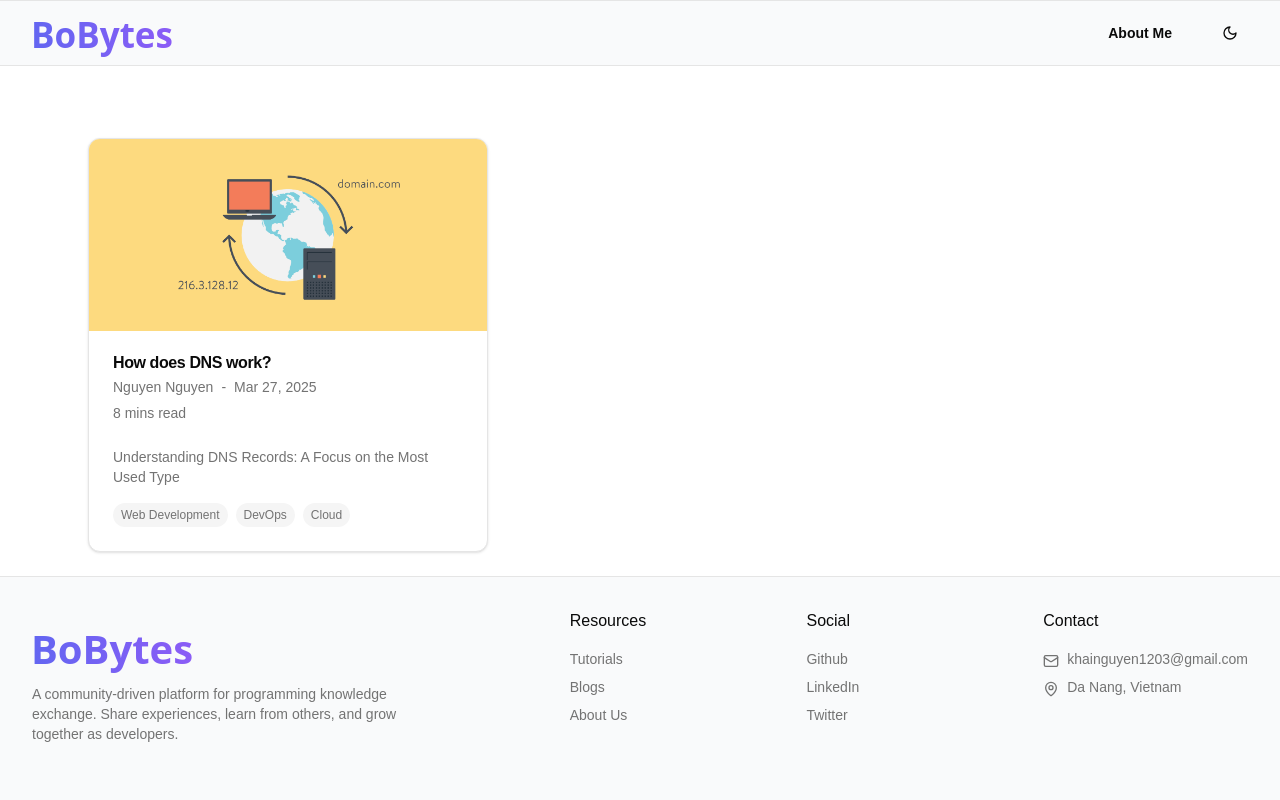
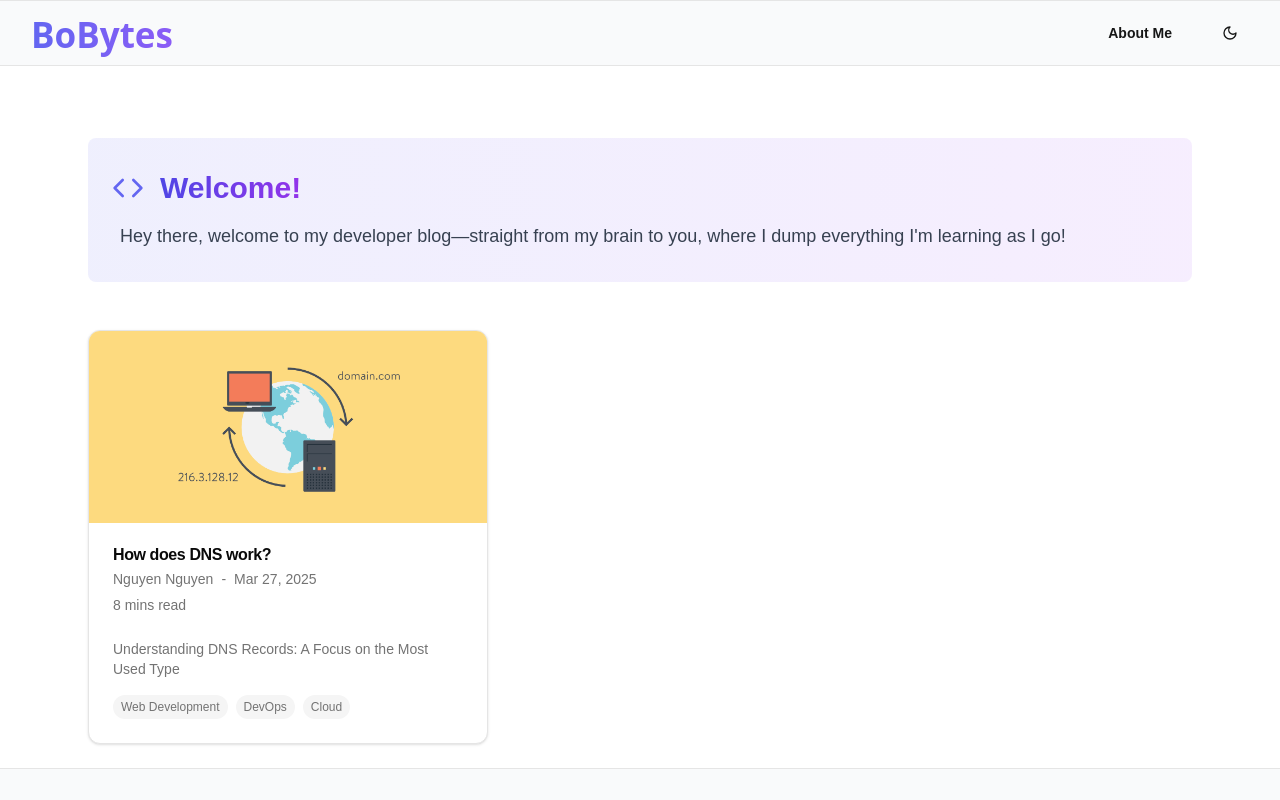
Before and after one commit to yoshivn1203/Dev-Blog-Fe-Only, a Next.js app: page / in a window 1280 px wide. Shown: the top 800 px of the page. Built offline with nearby package versions, Linux system fonts and the light colour scheme.

Commit message:
update content

```diff
--- a/src/app/(home)/blog-card.tsx
+++ b/src/app/(home)/blog-card.tsx
@@ -9,7 +9,7 @@ import type { Post } from './actions'
 export function BlogCard({ post }: { post: Post }) {
   return (
     <Link href={`/${post.slug}`}>
-      <Card className='h-full overflow-hidden hover:shadow-lg transition-shadow md:min-w-[400px]'>
+      <Card className='h-full overflow-hidden hover:shadow-lg transition-shadow md:min-w-[400px] dark:bg-gray-800'>
         {post.thumbnail && (
           <div className='relative w-full h-48'>
             <Image src={post.thumbnail} alt={post.title} fill className='object-cover' />
--- a/src/app/(home)/page.tsx
+++ b/src/app/(home)/page.tsx
@@ -1,4 +1,6 @@
 // Remove 'use client' since we want this to be a Server Component
+import { Code } from 'lucide-react'
+
 import { getPosts } from './actions'
 import { BlogCard } from './blog-card'
 
@@ -8,6 +10,22 @@ export default async function BlogPage() {
 
   return (
     <div className='container mx-auto p-6 sm:mt-12'>
+      {/* Welcome Section */}
+      <div className='mb-12 p-8 rounded-lg bg-gradient-to-r from-indigo-500/10 to-purple-500/10 dark:from-indigo-500/20 dark:to-purple-500/20'>
+        <div className='flex items-center gap-4 mb-4'>
+          <div className='flex text-indigo-500 dark:text-indigo-400'>
+            <Code className='w-8 h-8 -ml-2' />
+          </div>
+          <h1 className='text-2xl md:text-3xl font-bold bg-gradient-to-r from-indigo-600 to-purple-600 dark:from-indigo-400 dark:to-purple-400 text-transparent bg-clip-text'>
+            Welcome!
+          </h1>
+        </div>
+        <p className='text-base md:text-lg text-gray-700 dark:text-gray-300'>
+          Hey there, welcome to my developer blog—straight from my brain to you, where I dump
+          everything I'm learning as I go!
+        </p>
+      </div>
+
       <div className='grid grid-cols-1 md:grid-cols-2 lg:grid-cols-3 gap-6'>
         {posts.map(post => (
           <BlogCard key={post.slug} post={post} />
--- a/src/app/globals.css
+++ b/src/app/globals.css
@@ -9,7 +9,7 @@ body {
 @layer base {
   :root {
     --background: #FFFFFF;
-    --foreground: #0A0A0A;
+    --foreground: #161616;
     --card: #FFFFFF;
     --card-foreground: #0A0A0A;
     --popover: #FFFFFF;
@@ -36,7 +36,7 @@ body {
   }
 
   .dark {
-    --background: #0A0A0A;
+    --background: #161616;
     --foreground: #FAFAFA;
     --card: #0A0A0A;
     --card-foreground: #FAFAFA;
```
